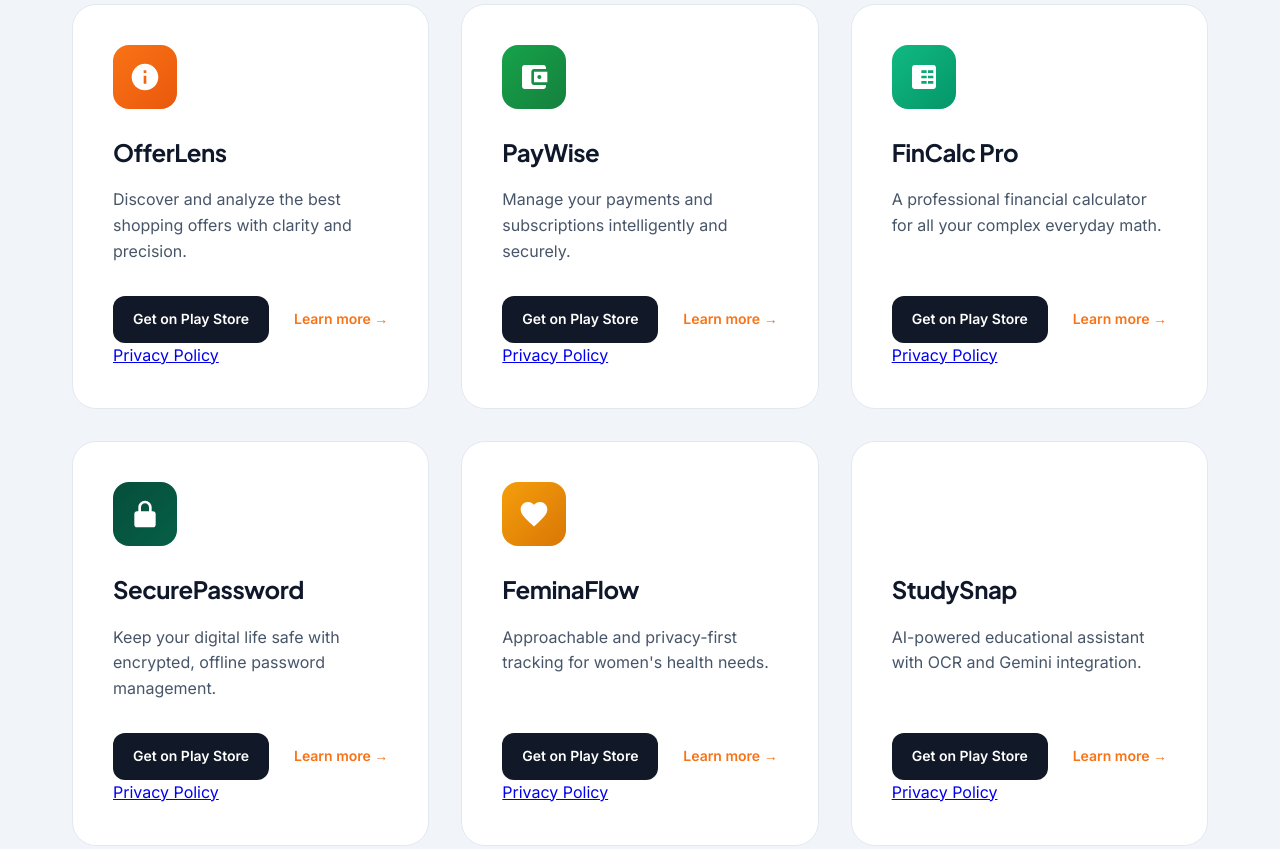
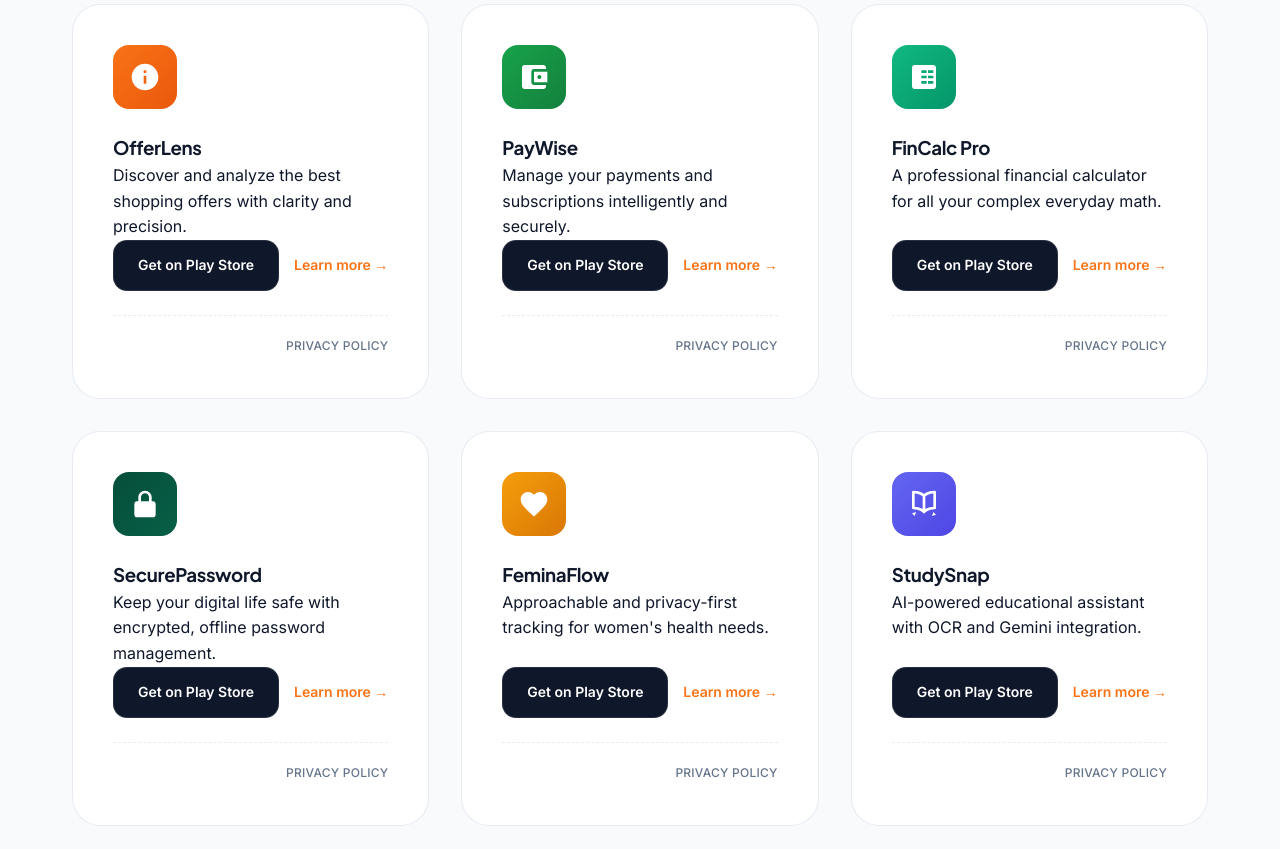
Before and after one commit to preetiatri/ipreu.co.in, a plain HTML site: page index.html in a window 1280 px wide. Shown: the part 1080-1929 px from the top of the page. Drawn offline with Linux system fonts and the light colour scheme.

Commit message:
Update style.css

```diff
--- a/style.css
+++ b/style.css
@@ -1,25 +1,27 @@
 :root {
     --primary: #F97316;
-    /* Royal Orange (Primary) */
+    /* Royal Orange */
+    --primary-dark: #EA580C;
     --primary-soft: #FFF7ED;
     --secondary: #15803D;
-    /* Royal Green (Secondary) */
+    /* Royal Green */
+    --secondary-dark: #166534;
     --secondary-soft: #F0FDF4;
     --accent: #F59E0B;
-    --bg: #F1F5F9;
-    /* Grounded Professional Slate Base */
-    --surface: rgba(255, 255, 255, 0.95);
+    --bg: #F8FAFC;
+    /* Cleaner Base */
+    --surface: rgba(255, 255, 255, 0.9);
     --text-main: #0F172A;
-    /* Deep Slate/Charcoal for Maximum Contrast */
-    --text-muted: #475569;
-    /* Medium Slate for readable subtext */
-    --border: #E2E8F0;
-    --nav-bg: rgba(241, 245, 249, 0.9);
-    --radius-lg: 24px;
-    --radius-md: 16px;
-    --shadow: 0 10px 15px -3px rgba(15, 23, 42, 0.05), 0 4px 6px -4px rgba(15, 23, 42, 0.05);
-    --shadow-hover: 0 20px 25px -5px rgba(15, 23, 42, 0.1), 0 10px 10px -5px rgba(15, 23, 42, 0.1);
-    --grid-color: rgba(15, 23, 42, 0.03);
+    /* High Contrast Slate */
+    --text-muted: #64748B;
+    /* Professional Gray */
+    --border: rgba(226, 232, 240, 0.8);
+    --nav-bg: rgba(248, 250, 252, 0.8);
+    --radius-lg: 28px;
+    --radius-md: 18px;
+    --shadow: 0 10px 15px -3px rgba(15, 23, 42, 0.04), 0 4px 6px -4px rgba(15, 23, 42, 0.04);
+    --shadow-hover: 0 25px 50px -12px rgba(15, 23, 42, 0.08);
+    --grid-color: rgba(15, 23, 24, 0.04);
 }
 
 
@@ -105,6 +107,7 @@ h3 {
     -webkit-background-clip: text;
     background-clip: text;
     -webkit-text-fill-color: transparent;
+    letter-spacing: -0.01em;
 }
 
 
@@ -473,42 +476,108 @@ nav a:hover {
     background: linear-gradient(135deg, #F59E0B, #D97706);
 }
 
+.app-icon.studysnap {
+    background: linear-gradient(135deg, #6366F1, #4F46E5);
+}
+
 
 .app-icon svg {
     width: 32px;
     height: 32px;
 }
 
-.app-card h3 {
-    font-size: 1.5rem;
-    margin-bottom: 1rem;
-}
-
-.app-card p {
-    color: var(--text-muted);
-    margin-bottom: 2rem;
-    flex-grow: 1;
-}
-
 .card-footer {
     display: flex;
     align-items: center;
     justify-content: space-between;
+    margin-top: auto;
+}
+
+.app-privacy-link {
+    text-align: right;
+    margin-top: 1.5rem;
+    padding-top: 1rem;
+    border-top: 1px dashed var(--border);
+}
+
+.app-privacy-link a {
+    color: var(--text-muted);
+    text-decoration: none;
+    font-size: 0.75rem;
+    font-weight: 500;
+    transition: all 0.2s;
+    letter-spacing: 0.02em;
+    text-transform: uppercase;
+}
+
+.app-privacy-link a:hover {
+    color: var(--primary);
+}
+
+/* Modal Enhancements */
+.modal {
+    position: fixed;
+    top: 0;
+    left: 0;
+    width: 100%;
+    height: 100%;
+    background: rgba(15, 23, 42, 0.4);
+    backdrop-filter: blur(8px);
+    -webkit-backdrop-filter: blur(8px);
+    display: none;
+    justify-content: center;
+    align-items: center;
+    z-index: 2000;
+    padding: 1.5rem;
+    opacity: 0;
+    transition: opacity 0.3s ease;
+}
+
+.modal.active {
+    display: flex;
+    opacity: 1;
+}
+
+.modal-content {
+    background: var(--surface);
+    padding: 3rem;
+    border-radius: var(--radius-lg);
+    max-width: 600px;
+    width: 100%;
+    position: relative;
+    border: 1px solid var(--border);
+    box-shadow: 0 25px 50px -12px rgba(15, 23, 42, 0.15);
+    transform: scale(0.9) translateY(20px);
+    transition: all 0.4s cubic-bezier(0.34, 1.56, 0.64, 1);
+}
+
+.modal.active .modal-content {
+    transform: scale(1) translateY(0);
 }
 
 .btn-store {
     text-decoration: none;
-    background: #111827;
+    background: var(--text-main);
     color: white;
-    padding: 0.75rem 1.25rem;
-    border-radius: 12px;
+    padding: 0.85rem 1.5rem;
+    border-radius: 14px;
     font-size: 0.875rem;
     font-weight: 600;
-    transition: opacity 0.2s;
+    transition: all 0.3s ease;
+    display: inline-flex;
+    align-items: center;
+    gap: 0.5rem;
+    border: 1px solid transparent;
 }
 
 .btn-store:hover {
-    opacity: 0.9;
+    background: #000;
+    transform: translateY(-2px);
+    box-shadow: 0 4px 12px rgba(0, 0, 0, 0.1);
+}
+
+.btn-store.btn-google-play {
+    border: 1px solid rgba(255, 255, 255, 0.1);
 }
 
 .link-more {
```
